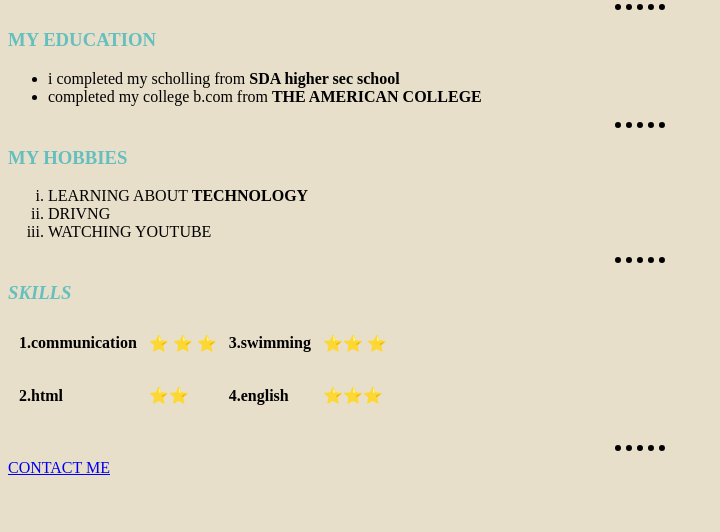
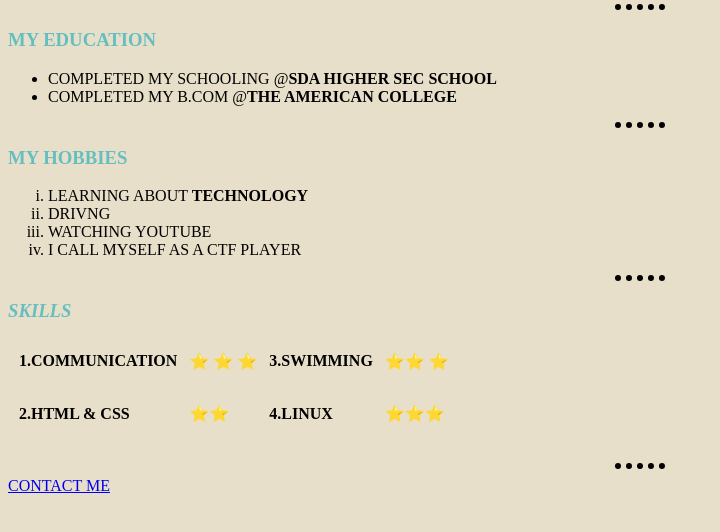
Before and after one commit to mr-ro-bo-t/john-.cv, a plain HTML site: page index.html in a window 1280 px wide. Shown: the part 162-694 px from the top of the page, without its empty margins (0-720 px from the left). Drawn offline with Linux system fonts and the light colour scheme.

Commit message:
Update index.html

```diff
--- a/index.html
+++ b/index.html
@@ -26,8 +26,8 @@
   <hr>
   <h3>MY EDUCATION</h3>
   <ul>
-    <li>i completed my scholling from <strong>SDA higher sec school</strong> </li>
-    <li>completed my college b.com from <strong>THE AMERICAN COLLEGE</strong></li>
+   <li>COMPLETED MY SCHOOLING  @<strong>SDA HIGHER SEC SCHOOL</strong> </li>
+   <li>COMPLETED MY B.COM @<strong>THE AMERICAN COLLEGE</strong></li>
   </ul>
   <hr>
   <h3>MY HOBBIES</h3>
@@ -35,19 +35,20 @@
     <li>LEARNING ABOUT <STRONG>TECHNOLOGY</STRONG></li>
     <li>DRIVNG</li>
     <li>WATCHING YOUTUBE</li>
+    <li>I CALL MYSELF AS A CTF PLAYER</li>
   </ol>
   <hr>
   <h3> <strong> <em>SKILLS</em></strong> </h3>
   <table cellspacing="10">
     <tr>
       <td>
-        <h4>1.communication</h4>
+        <h4>1.COMMUNICATION</h4>
       </td>
       <td>
         <h4>&#11088 &#11088 &#11088</h4>
       </td>
       <td>
-        <h4>3.swimming</h4>
+        <h4>3.SWIMMING</h4>
       </td>
       <td>
         <h4>&#11088&#11088 &#11088</h4>
@@ -55,13 +56,13 @@
     </tr>
     <tr>
       <td>
-        <h4>2.html</h4>
+        <h4>2.HTML & CSS</h4>
       </td>
       <td>
         <h4>&#11088&#11088</h4>
       </td>
       <td>
-        <h4>4.english</h4>
+        <h4>4.LINUX</h4>
       </td>
       <td>
         <h4>&#11088&#11088&#11088</h4>
```
